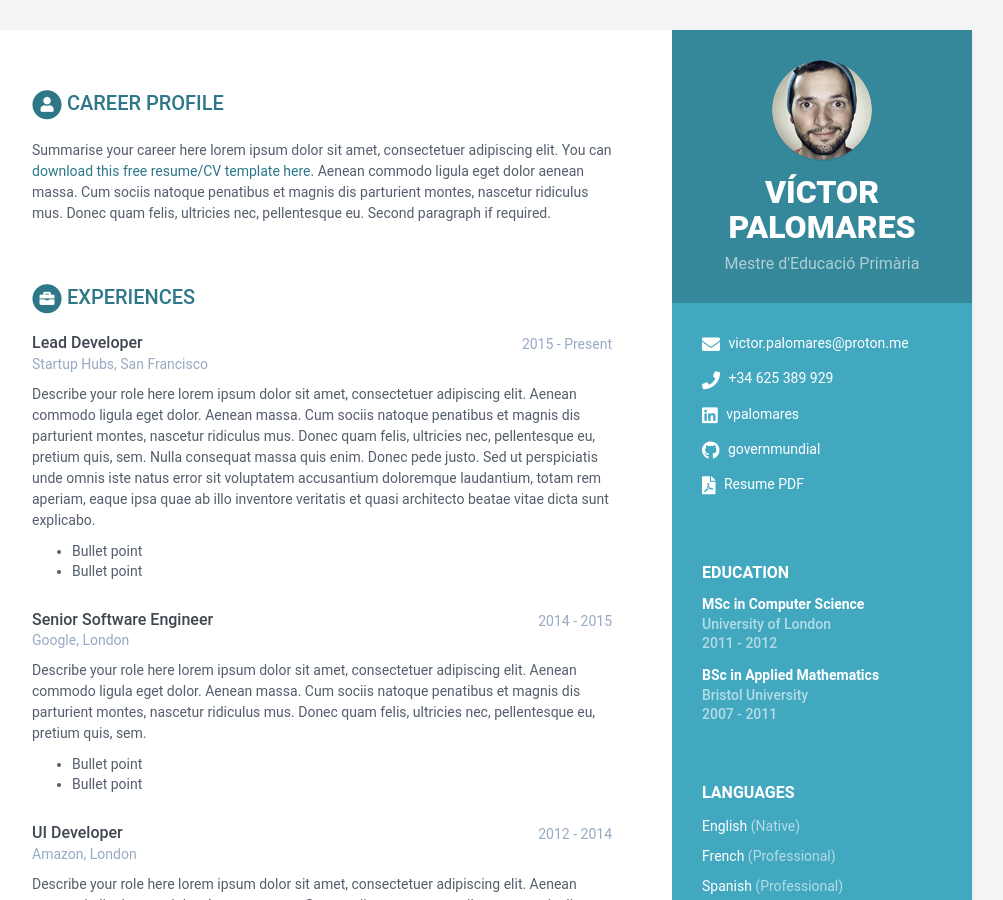
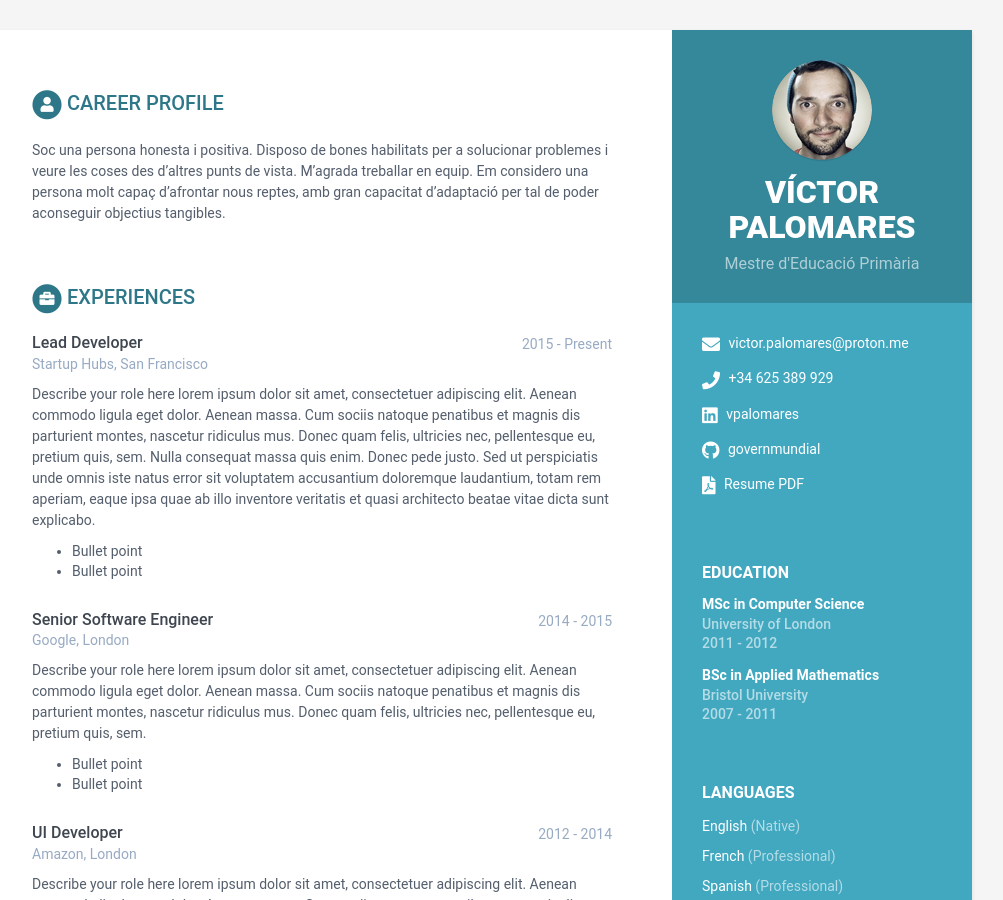
Before and after one commit to vpalomares/cv, a Jekyll site: the page built from index.html, in a window 1280 px wide and 900 px high. Shown: the whole window, without its empty margins (168-1171 px from the left). Built offline with Jekyll 4.4.1, drawn with Linux system fonts in a browser that asks for light colours.

Commit message:
Update data.yml

```diff
--- a/_data/data.yml
+++ b/_data/data.yml
@@ -45,12 +45,7 @@ sidebar:
 career-profile:
     title: Career Profile
     summary: |
-      Summarise your career here lorem ipsum dolor sit amet, consectetuer
-      adipiscing elit. You can [download this free resume/CV template here]().
-      Aenean commodo ligula eget dolor aenean massa. Cum sociis natoque
-      penatibus et magnis dis parturient montes, nascetur ridiculus mus.
-      Donec quam felis, ultricies nec, pellentesque eu.
-      Second paragraph if required.
+      Soc una persona honesta i positiva. Disposo de bones habilitats per a solucionar problemes i veure les coses des d'altres punts de vista. M'agrada treballar en equip. Em considero una persona molt capaç d'afrontar nous reptes, amb gran capacitat d'adaptació per tal de poder aconseguir objectius tangibles.
 education:
     title: Education
     info:
```
